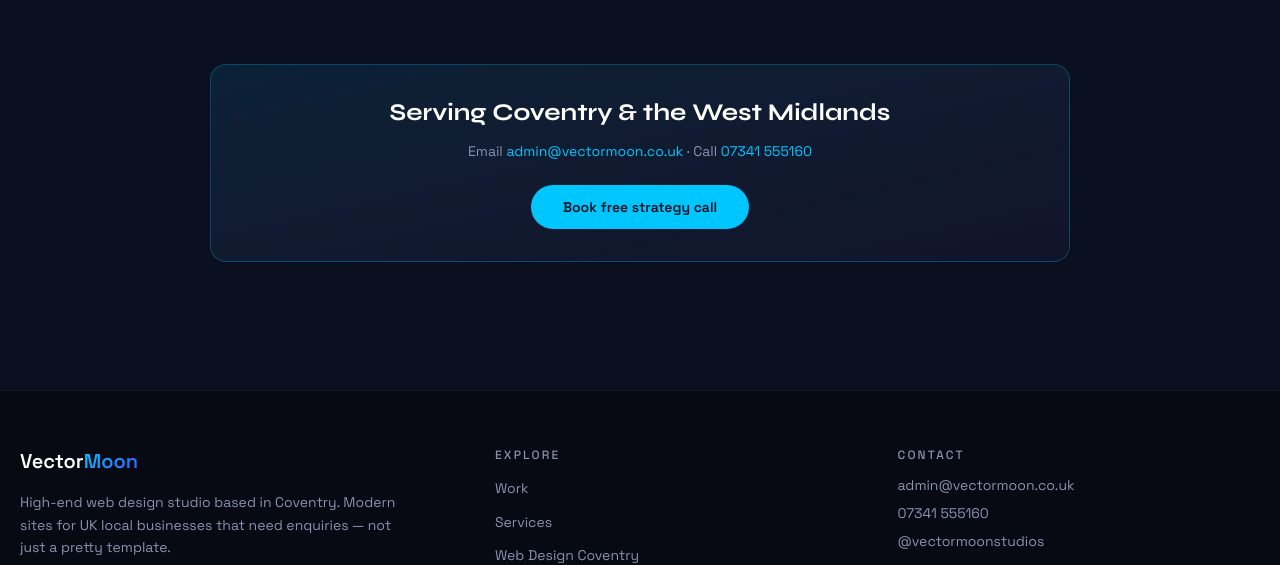
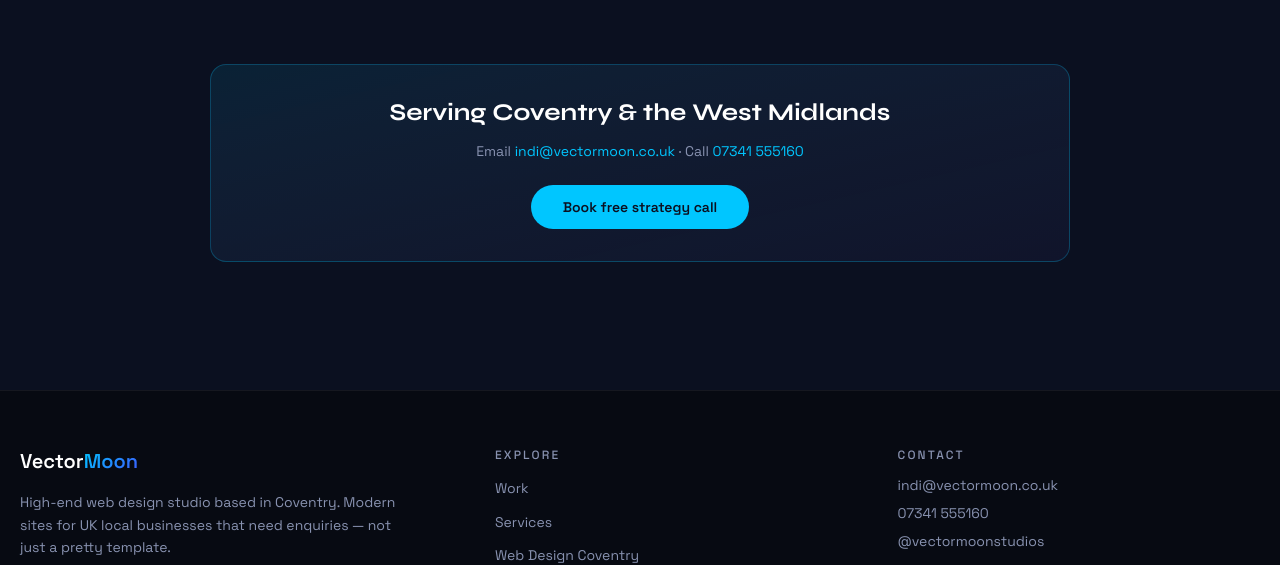
Before and after one commit to inder45811-maker/vectormoon, a React (Vite) app: page /web-design-coventry in a window 1280 px wide. Shown: the part 2004-2569 px from the top of the page. Built offline with nearby package versions, Linux system fonts and the light colour scheme.

Commit message:
Update public contact email

```diff
--- a/public/privacy-policy/index.html
+++ b/public/privacy-policy/index.html
@@ -68,7 +68,7 @@
 <h1>Privacy Policy</h1>
 <p class="effective-date"><strong>Effective Date:</strong> 12 May 2026<br>
 <strong>Business Name:</strong> PrintForge Studio (operated by Vectormoon)<br>
-<strong>Contact:</strong> <a href="mailto:admin@vectormoon.co.uk">admin@vectormoon.co.uk</a></p>
+<strong>Contact:</strong> <a href="mailto:indi@vectormoon.co.uk">indi@vectormoon.co.uk</a></p>
 
 <p>At PrintForge Studio, we take your privacy seriously. This Privacy Policy explains how we collect, use, store, and protect your personal information when you visit our Etsy shop, place an order, or interact with us. We comply with the UK General Data Protection Regulation (UK GDPR) and the Data Protection Act 2018.</p>
 
@@ -129,7 +129,7 @@
   <li><strong>Right to data portability</strong> &mdash; receive your data in a structured, machine-readable format.</li>
   <li><strong>Right to object</strong> &mdash; object to the processing of your data for specific purposes.</li>
 </ul>
-<p>To exercise any of these rights, please email us at <a href="mailto:admin@vectormoon.co.uk">admin@vectormoon.co.uk</a>. We will respond within 30 days.</p>
+<p>To exercise any of these rights, please email us at <a href="mailto:indi@vectormoon.co.uk">indi@vectormoon.co.uk</a>. We will respond within 30 days.</p>
 
 <h2>8. Cookies and Tracking</h2>
 <p>Our Etsy shop does not set its own cookies. However, the Etsy platform uses cookies for essential functions (shopping cart, checkout, security) and analytics. For details, please refer to <a href="https://www.etsy.com/uk/legal/policy/cookies/" target="_blank" rel="noopener">Etsy's Cookie Policy</a>.</p>
@@ -153,7 +153,7 @@
 <h2>12. Contact Us</h2>
 <p>If you have any questions, concerns, or complaints about this Privacy Policy or how we handle your data, please contact:</p>
 <ul>
-  <li><strong>Email:</strong> <a href="mailto:admin@vectormoon.co.uk">admin@vectormoon.co.uk</a></li>
+  <li><strong>Email:</strong> <a href="mailto:indi@vectormoon.co.uk">indi@vectormoon.co.uk</a></li>
   <li><strong>Business Name:</strong> Vectormoon / PrintForge Studio</li>
   <li><strong>Location:</strong> United Kingdom</li>
 </ul>
--- a/src/components/ContactForm.jsx
+++ b/src/components/ContactForm.jsx
@@ -1,7 +1,7 @@
 import { useState } from 'react'
 import { motion } from 'framer-motion'
 
-const CONTACT_EMAIL = 'admin@vectormoon.co.uk'
+const CONTACT_EMAIL = 'indi@vectormoon.co.uk'
 const CONTACT_PHONE = '07341555160'
 
 export default function ContactForm() {
--- a/src/components/layout/Footer.jsx
+++ b/src/components/layout/Footer.jsx
@@ -53,8 +53,8 @@
             <p className="mb-3 text-xs font-medium uppercase tracking-[0.18em] text-text-secondary">Contact</p>
             <ul className="space-y-2 text-sm text-text-secondary">
               <li>
-                <a href="mailto:admin@vectormoon.co.uk" className="hover:text-cyan">
-                  admin@vectormoon.co.uk
+                <a href="mailto:indi@vectormoon.co.uk" className="hover:text-cyan">
+                  indi@vectormoon.co.uk
                 </a>
               </li>
               <li>
--- a/src/data/seo.js
+++ b/src/data/seo.js
@@ -32,7 +32,7 @@
   image: DEFAULT_IMAGE,
   description:
     'High-end web design studio in Coventry building modern, high-converting websites for UK local businesses.',
-  email: 'admin@vectormoon.co.uk',
+  email: 'indi@vectormoon.co.uk',
   telephone: '+447341555160',
   priceRange: '£799–£2999+',
   currenciesAccepted: 'GBP',
--- a/src/pages/Contact.jsx
+++ b/src/pages/Contact.jsx
@@ -7,7 +7,7 @@
   const seo = pageSeo({
     title: 'Contact VectorMoon | Free Web Design Strategy Call — Coventry',
     description:
-      'Book a free 15-minute web design strategy call with VectorMoon in Coventry. Email admin@vectormoon.co.uk or call 07341 555160.',
+      'Book a free 15-minute web design strategy call with VectorMoon in Coventry. Email indi@vectormoon.co.uk or call 07341 555160.',
     path: '/contact',
     jsonLd: {
       '@context': 'https://schema.org',
--- a/src/pages/WebDesignCoventry.jsx
+++ b/src/pages/WebDesignCoventry.jsx
@@ -144,8 +144,8 @@
             <h2 className="text-2xl font-bold">Serving Coventry &amp; the West Midlands</h2>
             <p className="mt-3 text-sm text-text-secondary max-w-md mx-auto">
               Email{' '}
-              <a className="text-cyan" href="mailto:admin@vectormoon.co.uk">
-                admin@vectormoon.co.uk
+              <a className="text-cyan" href="mailto:indi@vectormoon.co.uk">
+                indi@vectormoon.co.uk
               </a>{' '}
               · Call{' '}
               <a className="text-cyan" href="tel:07341555160">
```
